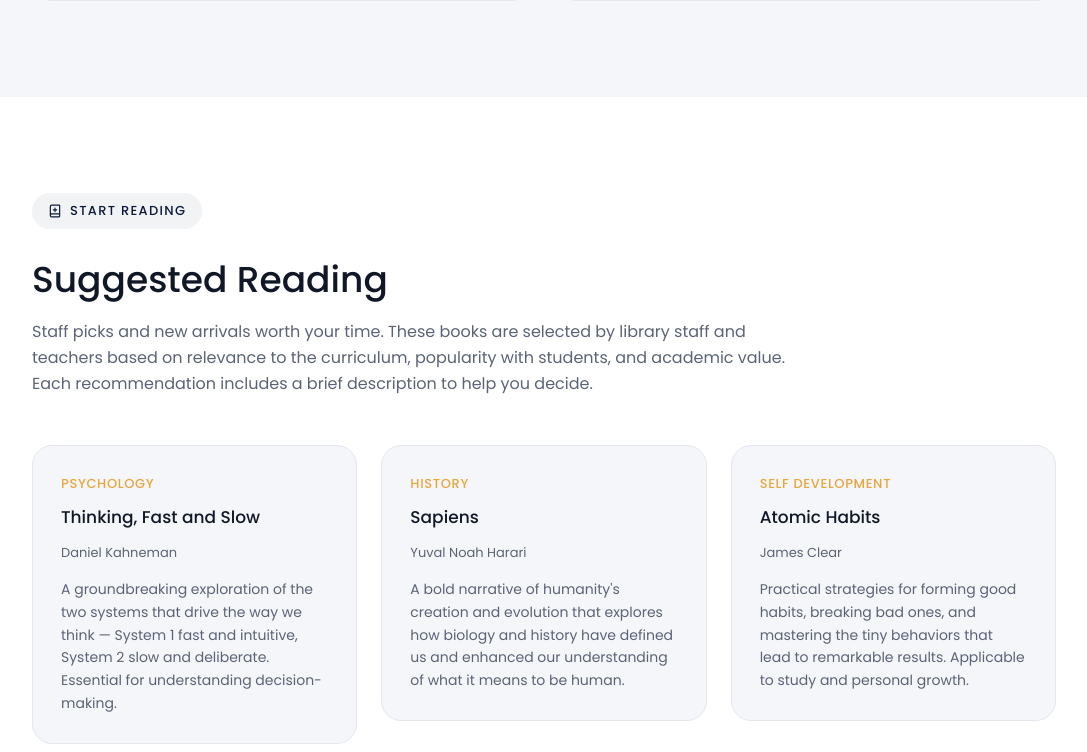
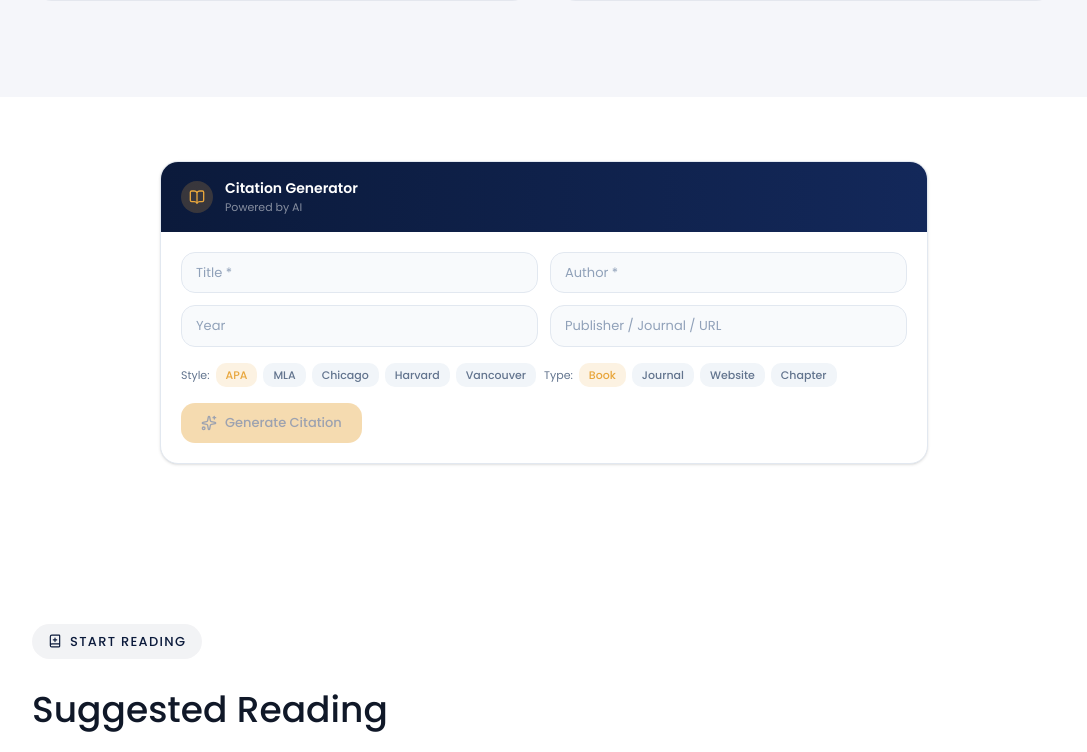
Before and after one commit to Abivic9-ops/Akamba-Hall, a Next.js app: page /resources in a window 1280 px wide. Shown: the part 4793-5545 px from the top of the page, without its empty margins (96-1183 px from the left). Built offline with nearby package versions, Linux system fonts and the light colour scheme; no server answers.

Commit message:
AI Integration to Resources page

```diff
--- a/app/(public)/resources/resources-page.tsx
+++ b/app/(public)/resources/resources-page.tsx
@@ -3,6 +3,7 @@
 import { Search, BookOpen, Globe, Lightbulb, Wrench, BookMarked, Star, ArrowRight, Filter, Eye, CheckCircle2, Download, Wifi, FileText, Library, BookPlus } from 'lucide-react'
 import Link from 'next/link'
 import { FadeIn, StaggerChildren, StaggerItem, ScaleOnHover } from '@/components/motion'
+import { AiCitationGenerator } from '@/components/ai/ai-citation-generator'
 
 const featuredBooks = [
   { title: 'Thinking, Fast and Slow', author: 'Daniel Kahneman', category: 'Psychology', desc: 'A groundbreaking exploration of the two systems that drive the way we think — System 1 fast and intuitive, System 2 slow and deliberate. Essential for understanding decision-making.' },
@@ -257,6 +258,15 @@
         </section>
       </FadeIn>
 
+      {/* AI Citation Generator */}
+      <FadeIn>
+        <section className="py-16 px-4">
+          <div className="container mx-auto max-w-3xl">
+            <AiCitationGenerator />
+          </div>
+        </section>
+      </FadeIn>
+
       {/* Suggested Reading */}
       <FadeIn>
         <section id="suggested" className="py-24 px-4">
--- a/app/api/ai/chat/route.ts
+++ b/app/api/ai/chat/route.ts
@@ -103,11 +103,11 @@
     headers: {
       'Content-Type': 'application/json',
       Authorization: `Bearer ${OPENROUTER_KEY}`,
-      'HTTP-Referer': 'https://akambahall.vercel.app',
+      'HTTP-Referer': 'https://akamba-hall-stareheboyscentre.vercel.app',
       'X-Title': 'Akamba AI',
     },
     body: JSON.stringify({
-      model: 'meta-llama/llama-3.1-8b-instruct:free',
+      model: 'google/gemma-4-31b-it:free',
       messages: all_msgs,
       temperature: 0.7,
       max_tokens: 1024,
--- /dev/null
+++ b/app/api/ai/citation/route.ts
@@ -0,0 +1,86 @@
+import { NextResponse } from 'next/server'
+
+const GEMINI_KEY = process.env.GEMINI_API_KEY
+const GROQ_KEY = process.env.GROQ_API_KEY
+
+const SYSTEM = `You are an academic citation assistant for Akamba Hall Library.
+Format references in the requested citation style (APA, MLA, Chicago, Harvard, Vancouver).
+Return ONLY the formatted citation text, no markdown fences, no explanation.
+If multiple sources are provided, number each citation.
+Be precise with punctuation, italics notation, and formatting conventions.`
+
+export async function POST(request: Request) {
+  try {
+    const { title, author, year, style, type, source } = await request.json() as {
+      title: string
+      author: string
+      year: string
+      style: string
+      type: string
+      source: string
+    }
+
+    const prompt = `Format this ${type} in ${style} style:
+Title: ${title}
+Author: ${author}
+Year: ${year}
+Source/Publisher: ${source}
+${type === 'journal' ? 'Include volume, issue, and page numbers if standard format.' : ''}
+${type === 'website' ? 'Include URL access date if standard format.' : ''}`
+
+    let response = ''
+
+    if (GEMINI_KEY) {
+      try {
+        const res = await fetch(
+          `https://generativelanguage.googleapis.com/v1beta/models/gemini-1.5-flash:generateContent?key=${GEMINI_KEY}`,
+          {
+            method: 'POST',
+            headers: { 'Content-Type': 'application/json' },
+            body: JSON.stringify({
+              system_instruction: { parts: [{ text: SYSTEM }] },
+              contents: [{ role: 'user', parts: [{ text: prompt }] }],
+              generationConfig: { temperature: 0.3, maxOutputTokens: 256 },
+            }),
+            signal: AbortSignal.timeout(8000),
+          }
+        )
+        if (res.ok) {
+          const data = await res.json()
+          response = data.candidates?.[0]?.content?.parts?.[0]?.text ?? ''
+        }
+      } catch { /* try next */ }
+    }
+
+    if (GROQ_KEY && !response) {
+      try {
+        const res = await fetch('https://api.groq.com/openai/v1/chat/completions', {
+          method: 'POST',
+          headers: { 'Content-Type': 'application/json', Authorization: `Bearer ${GROQ_KEY}` },
+          body: JSON.stringify({
+            model: 'llama-3.1-8b-instant',
+            messages: [
+              { role: 'system', content: SYSTEM },
+              { role: 'user', content: prompt },
+            ],
+            temperature: 0.3,
+            max_tokens: 256,
+          }),
+          signal: AbortSignal.timeout(8000),
+        })
+        if (res.ok) {
+          const data = await res.json()
+          response = data.choices?.[0]?.message?.content ?? ''
+        }
+      } catch { /* try next */ }
+    }
+
+    if (!response) {
+      return NextResponse.json({ citation: 'Unable to generate citation. Please try again.', style })
+    }
+
+    return NextResponse.json({ citation: response.trim(), style })
+  } catch {
+    return NextResponse.json({ citation: 'An error occurred. Please try again.', style: '' })
+  }
+}
--- /dev/null
+++ b/components/ai/ai-citation-generator.tsx
@@ -0,0 +1,139 @@
+'use client'
+
+import { useState } from 'react'
+import { BookOpen, Copy, Check, Loader2, Sparkles } from 'lucide-react'
+
+const STYLES = ['APA', 'MLA', 'Chicago', 'Harvard', 'Vancouver']
+const TYPES = ['book', 'journal', 'website', 'chapter']
+
+export function AiCitationGenerator() {
+  const [form, set_form] = useState({ title: '', author: '', year: '', style: 'APA', type: 'book', source: '' })
+  const [citation, set_citation] = useState('')
+  const [loading, set_loading] = useState(false)
+  const [copied, set_copied] = useState(false)
+
+  async function handle_generate() {
+    if (!form.title || !form.author) return
+    set_loading(true)
+    set_citation('')
+    try {
+      const res = await fetch('/api/ai/citation', {
+        method: 'POST',
+        headers: { 'Content-Type': 'application/json' },
+        body: JSON.stringify(form),
+      })
+      const data = await res.json()
+      set_citation(data.citation ?? '')
+    } catch {
+      set_citation('Failed to generate citation.')
+    } finally {
+      set_loading(false)
+    }
+  }
+
+  async function handle_copy() {
+    await navigator.clipboard.writeText(citation)
+    set_copied(true)
+    setTimeout(() => set_copied(false), 2000)
+  }
+
+  return (
+    <div className="bg-white dark:bg-[#13285A] rounded-2xl border border-slate-200 dark:border-white/[0.08] shadow-sm overflow-hidden">
+      <div className="px-5 py-4 bg-gradient-to-r from-[#0B1A3B] to-[#13285A] flex items-center gap-3">
+        <div className="h-8 w-8 rounded-full bg-gold/20 flex items-center justify-center">
+          <BookOpen className="h-4 w-4 text-gold" />
+        </div>
+        <div>
+          <h3 className="text-[14px] font-semibold text-white">Citation Generator</h3>
+          <p className="text-[11px] text-white/50">Powered by AI</p>
+        </div>
+      </div>
+
+      <div className="p-5 space-y-4">
+        <div className="grid grid-cols-1 sm:grid-cols-2 gap-3">
+          <input
+            placeholder="Title *"
+            value={form.title}
+            onChange={(e) => set_form({ ...form, title: e.target.value })}
+            className="px-3.5 py-2.5 bg-slate-50 dark:bg-white/[0.04] border border-slate-200 dark:border-white/10 rounded-xl text-[13px] text-slate-800 dark:text-[#E2E8F0] placeholder:text-slate-400 focus:outline-none focus:border-gold/40"
+          />
+          <input
+            placeholder="Author *"
+            value={form.author}
+            onChange={(e) => set_form({ ...form, author: e.target.value })}
+            className="px-3.5 py-2.5 bg-slate-50 dark:bg-white/[0.04] border border-slate-200 dark:border-white/10 rounded-xl text-[13px] text-slate-800 dark:text-[#E2E8F0] placeholder:text-slate-400 focus:outline-none focus:border-gold/40"
+          />
+          <input
+            placeholder="Year"
+            value={form.year}
+            onChange={(e) => set_form({ ...form, year: e.target.value })}
+            className="px-3.5 py-2.5 bg-slate-50 dark:bg-white/[0.04] border border-slate-200 dark:border-white/10 rounded-xl text-[13px] text-slate-800 dark:text-[#E2E8F0] placeholder:text-slate-400 focus:outline-none focus:border-gold/40"
+          />
+          <input
+            placeholder="Publisher / Journal / URL"
+            value={form.source}
+            onChange={(e) => set_form({ ...form, source: e.target.value })}
+            className="px-3.5 py-2.5 bg-slate-50 dark:bg-white/[0.04] border border-slate-200 dark:border-white/10 rounded-xl text-[13px] text-slate-800 dark:text-[#E2E8F0] placeholder:text-slate-400 focus:outline-none focus:border-gold/40"
+          />
+        </div>
+
+        <div className="flex flex-wrap gap-2">
+          <div className="flex items-center gap-1.5">
+            <span className="text-[11px] text-slate-500 dark:text-[#6B7A99]">Style:</span>
+            {STYLES.map((s) => (
+              <button
+                key={s}
+                onClick={() => set_form({ ...form, style: s })}
+                className={`px-2.5 py-1 rounded-lg text-[11px] font-medium transition-colors cursor-pointer ${
+                  form.style === s
+                    ? 'bg-gold/15 text-gold'
+                    : 'bg-slate-100 dark:bg-white/[0.04] text-slate-500 dark:text-[#6B7A99] hover:bg-slate-200 dark:hover:bg-white/[0.08]'
+                }`}
+              >
+                {s}
+              </button>
+            ))}
+          </div>
+          <div className="flex items-center gap-1.5">
+            <span className="text-[11px] text-slate-500 dark:text-[#6B7A99]">Type:</span>
+            {TYPES.map((t) => (
+              <button
+                key={t}
+                onClick={() => set_form({ ...form, type: t })}
+                className={`px-2.5 py-1 rounded-lg text-[11px] font-medium capitalize transition-colors cursor-pointer ${
+                  form.type === t
+                    ? 'bg-gold/15 text-gold'
+                    : 'bg-slate-100 dark:bg-white/[0.04] text-slate-500 dark:text-[#6B7A99] hover:bg-slate-200 dark:hover:bg-white/[0.08]'
+                }`}
+              >
+                {t}
+              </button>
+            ))}
+          </div>
+        </div>
+
+        <button
+          onClick={handle_generate}
+          disabled={!form.title || !form.author || loading}
+          className="w-full sm:w-auto flex items-center justify-center gap-2 px-5 py-2.5 bg-gold hover:bg-gold-hover disabled:opacity-40 disabled:cursor-not-allowed text-[#0B1A3B] rounded-xl text-[13px] font-medium transition-colors cursor-pointer"
+        >
+          {loading ? <Loader2 className="h-4 w-4 animate-spin" /> : <Sparkles className="h-4 w-4" />}
+          {loading ? 'Generating...' : 'Generate Citation'}
+        </button>
+
+        {citation && (
+          <div className="relative bg-slate-50 dark:bg-white/[0.04] border border-slate-200 dark:border-white/10 rounded-xl p-4">
+            <p className="text-[13px] text-slate-800 dark:text-[#E2E8F0] leading-relaxed pr-8">{citation}</p>
+            <button
+              onClick={handle_copy}
+              className="absolute top-3 right-3 p-1.5 rounded-lg hover:bg-slate-200 dark:hover:bg-white/10 text-slate-400 hover:text-slate-600 dark:hover:text-white transition-colors cursor-pointer"
+              aria-label="Copy citation"
+            >
+              {copied ? <Check className="h-4 w-4 text-emerald-500" /> : <Copy className="h-4 w-4" />}
+            </button>
+          </div>
+        )}
+      </div>
+    </div>
+  )
+}
```
